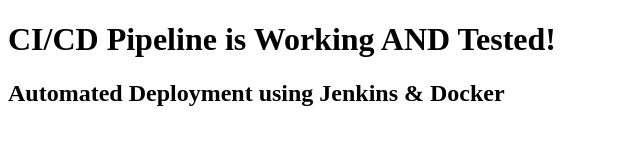
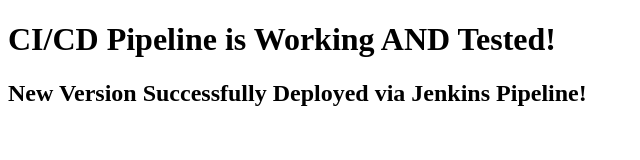
Before and after one commit to CKShetty4/poc2-cicd-demo, a plain HTML site: page index.html in a window 1280 px wide. Shown: the whole page, without its empty margins (0-640 px from the left). Drawn offline with Linux system fonts and the light colour scheme.

Commit message:
Checking Pipeline2

```diff
--- a/index.html
+++ b/index.html
@@ -5,6 +5,6 @@
 </head>
 <body>
     <h1>CI/CD Pipeline is Working AND Tested!</h1>
-    <h2>Automated Deployment using Jenkins & Docker</h2>
+    <h2>New Version Successfully Deployed via Jenkins Pipeline!</h2>
 </body>
 </html>
```
